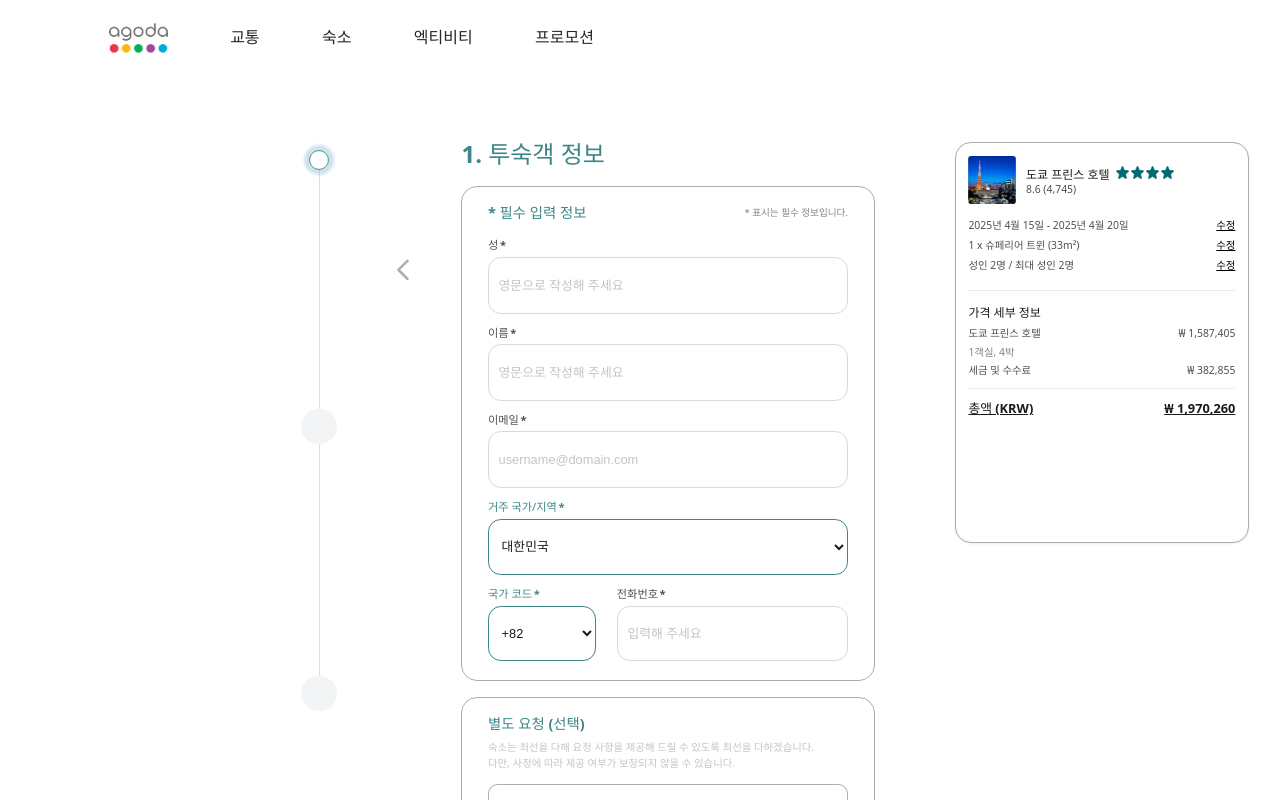
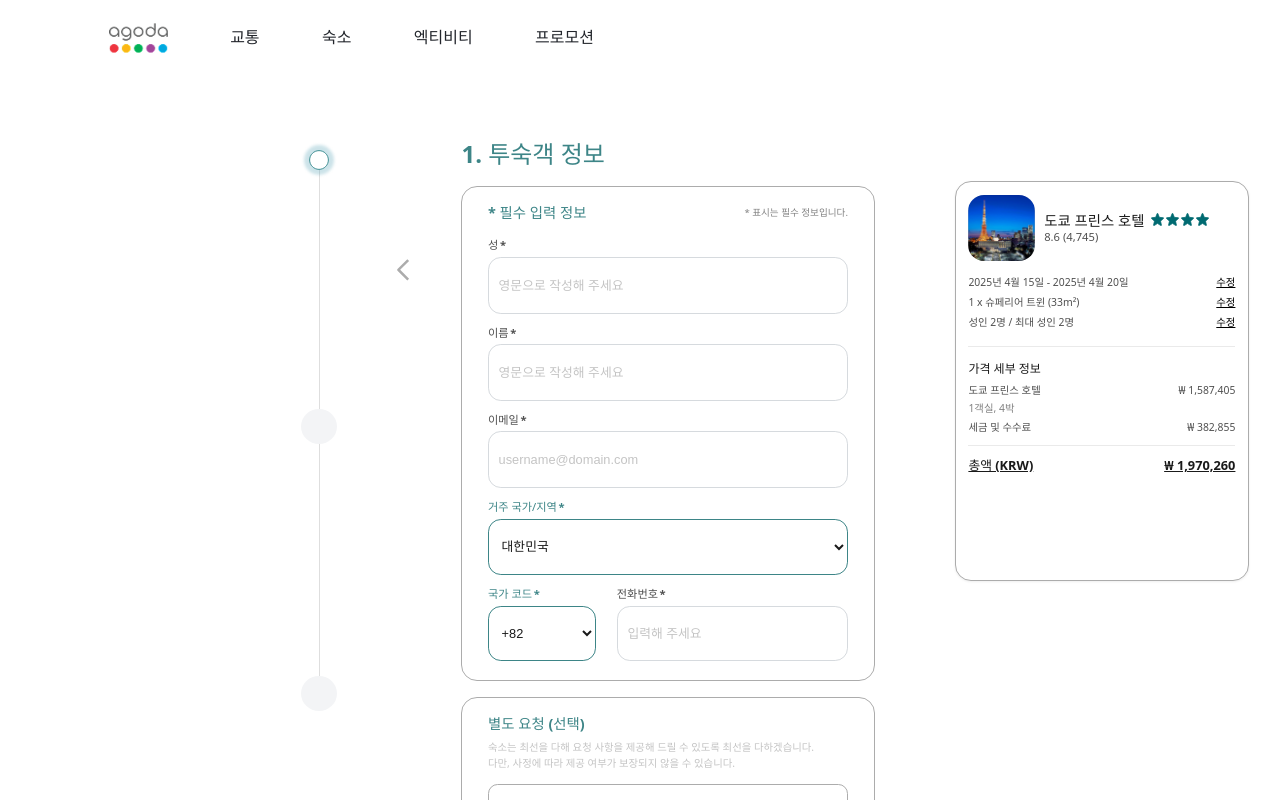
Before and after one commit to his0si/agoda-redesign-frontend, a React (Vite) app in the folder agoda_toy/: page /guestinfo in a window 1280 px wide. Shown: the top 800 px of the page. Built offline with nearby package versions, Linux system fonts and the light colour scheme.

Commit message:
Update InfoCard.tsx

```diff
--- a/agoda_toy/src/res/components/InfoCard.tsx
+++ b/agoda_toy/src/res/components/InfoCard.tsx
@@ -13,12 +13,13 @@
   background-color: #fff;
   box-shadow: 0 1px 3px rgba(0,0,0,0.08);
   box-sizing: border-box;
+  margin-top: 48px;
 `;
 
 const HotelImage = styled.img`
-  width: 60px;
-  height: 60px;
-  border-radius: 4px;
+  width: 82.8px;
+  height: 82.8px;
+  border-radius: 20px;
   margin-right: 12px;
   object-fit: cover;
 `;
@@ -39,17 +40,18 @@
 const HotelDetails = styled.div`
   display: flex;
   flex-direction: column;
+  align-items: flex-start;
 `;
 
 const HotelName = styled.h3`
-  font-size: 15px;
+  font-size: 18px;
   font-weight: bold;
   margin: 0; /* Original margin removed, NameAndStarsWrapper handles spacing */
   color: #1A1A1A;
 `;
 
 const HotelRating = styled.div`
-  font-size: 13px;
+  font-size: 14px;
   color: #4F4F4F;
   // TODO: Add star icons for rating
 `;
```
